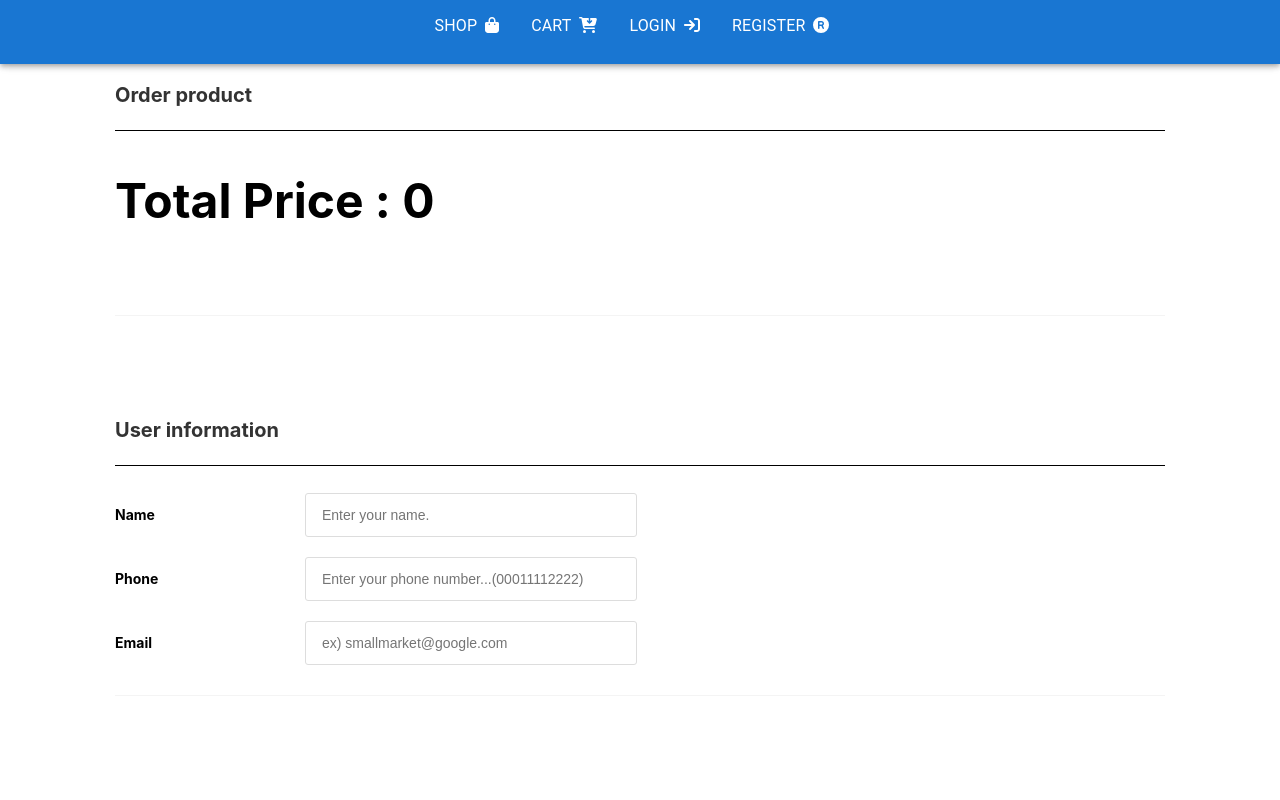
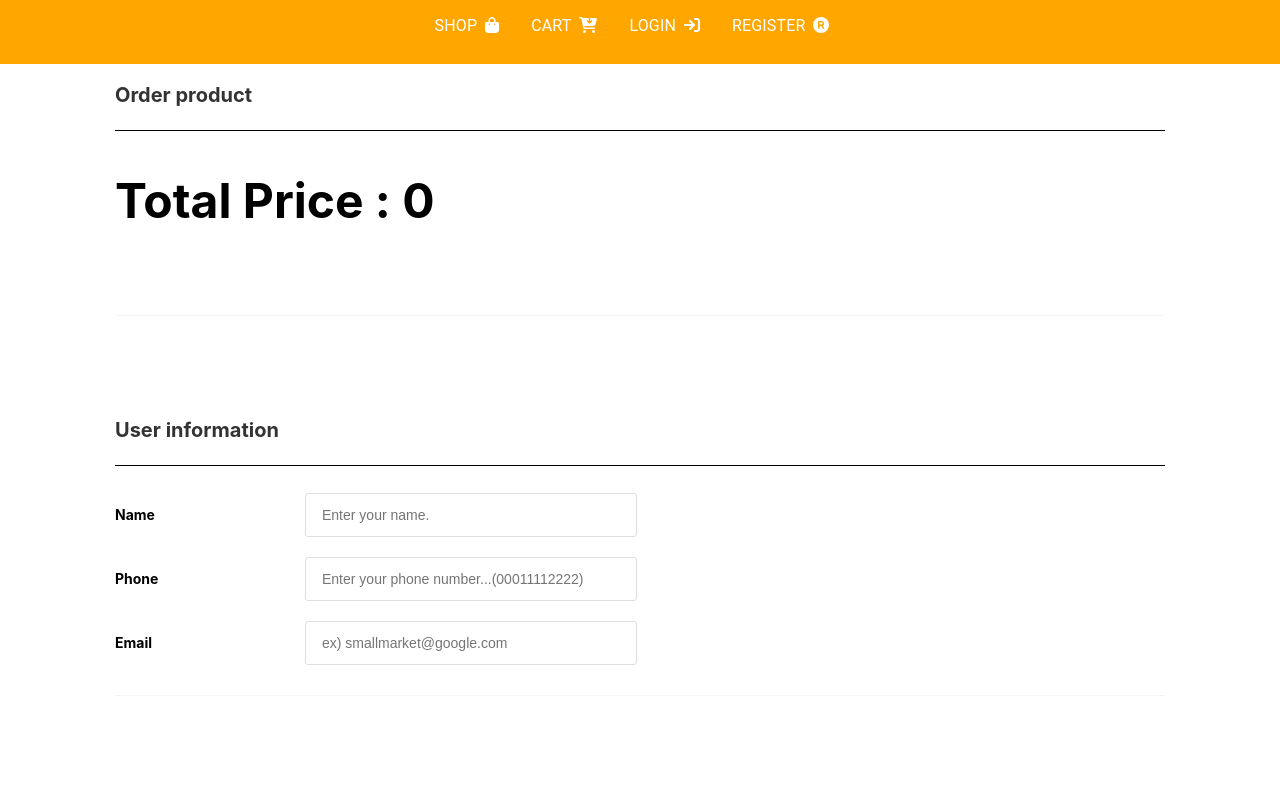
Before and after one commit to hovelopin/SmallMarket, a React (Create React App) app: page /pay in a window 1280 px wide. Shown: the top 800 px of the page. Built offline with nearby package versions, Linux system fonts and the light colour scheme.

Commit message:
Refactor: appbar style

```diff
--- a/src/components/navbar/appbar.jsx
+++ b/src/components/navbar/appbar.jsx
@@ -81,7 +81,7 @@ function Appbar() {
 
     return (
         <React.Fragment>
-            <AppBar component="nav">
+            <AppBar sx={appbarStyle} component="nav">
                 <Toolbar sx={boxStyle}>
                     <Box sx={menuStyle}>
                         {items.map((item) => (
@@ -115,6 +115,11 @@ function Appbar() {
     )
 }
 
+const appbarStyle = {
+    bgcolor: "rgb(255, 166, 0)",
+    boxShadow: "none",
+}
+
 const boxStyle = {
     display: "flex",
     flexDirection: "column",
```
